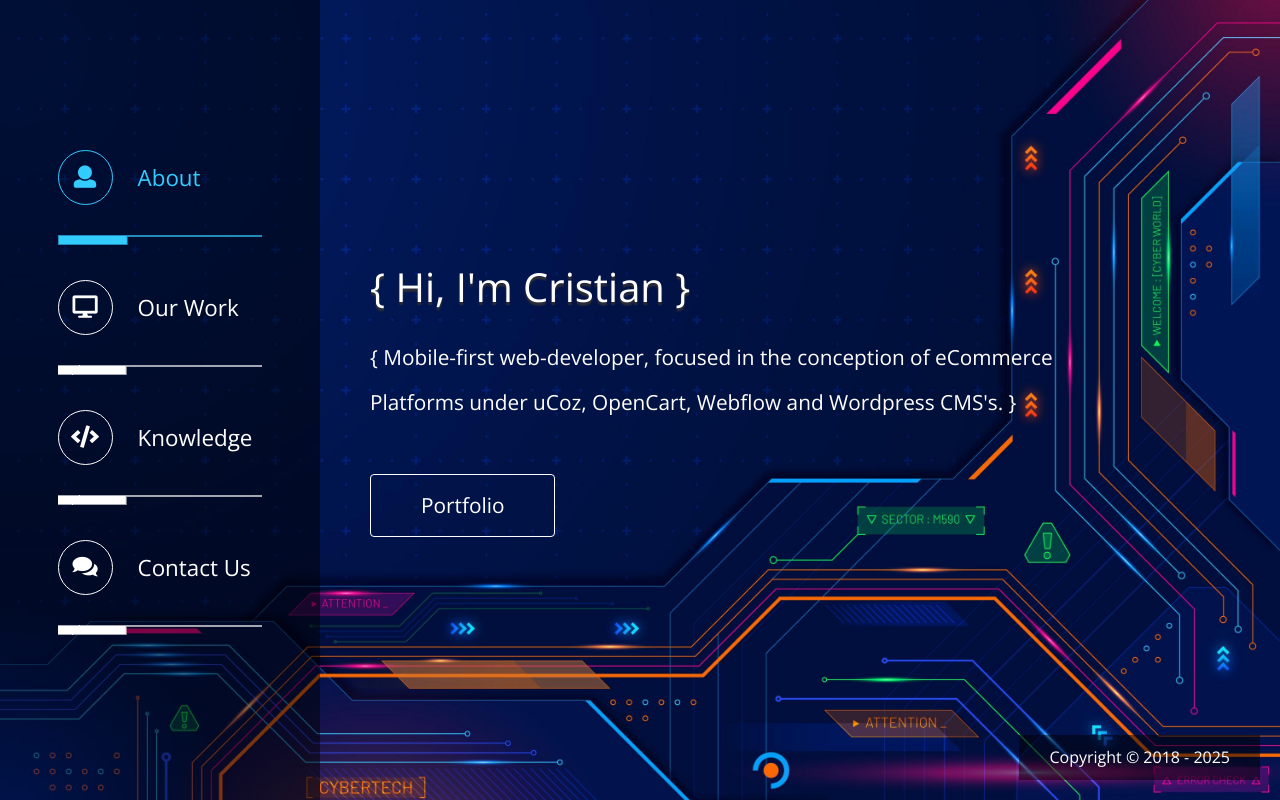
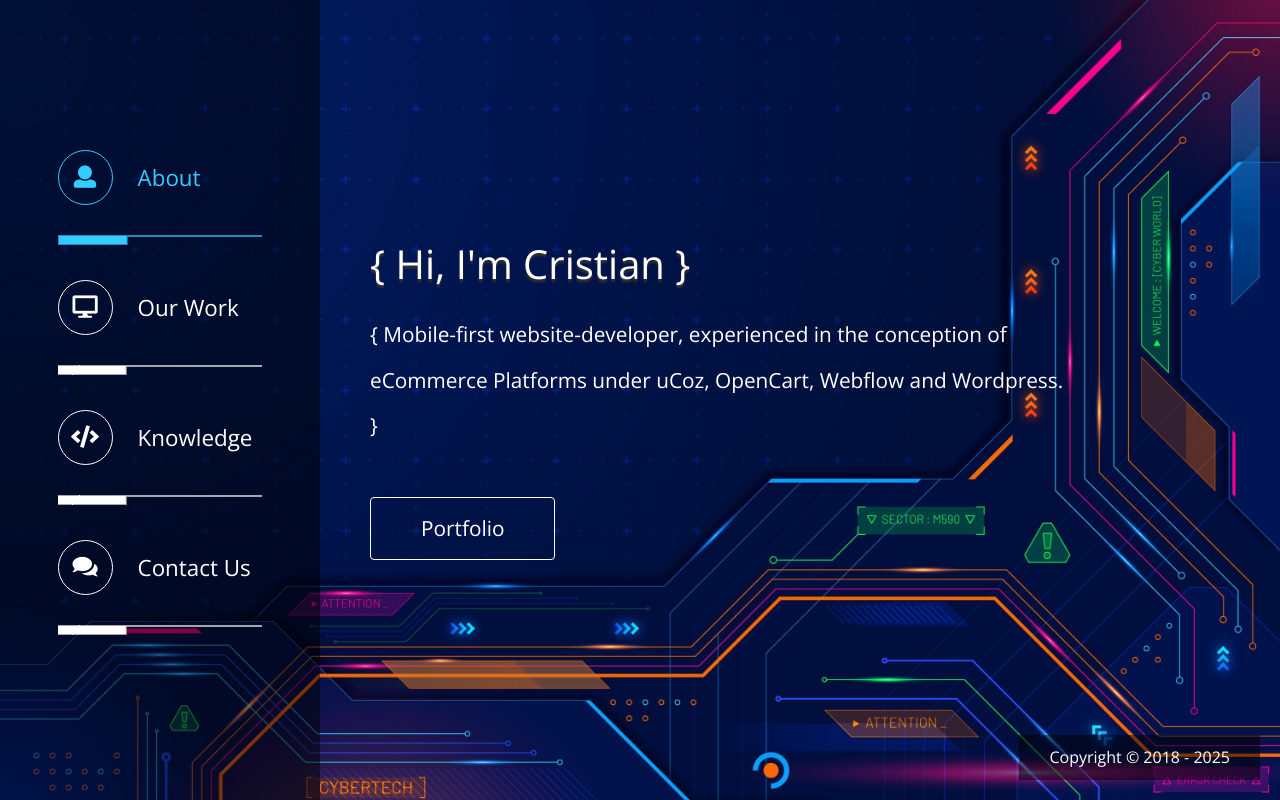
Before and after one commit to sircam-html/webx, a plain HTML site: page index.html in a window 1280 px wide. Drawn offline with nearby package versions, Linux system fonts and the light colour scheme.

Commit message:
About (text correction)

```diff
--- a/index.html
+++ b/index.html
@@ -92,7 +92,7 @@
                         <header class="mb-4">
                             <h1 class="tm-text-shadow">{ Hi, I'm Cristian }</h1>
                         </header>
-                        <p class="mb-5 tm-font-big">{ Mobile-first web-developer, focused in the conception of eCommerce Platforms under uCoz, OpenCart, Webflow and Wordpress CMS's. }</p>
+                        <p class="mb-5 tm-font-big">{ Mobile-first website-developer, experienced in the conception of eCommerce Platforms under uCoz, OpenCart, Webflow and Wordpress. }</p>
                         <a href="#" class="btn tm-btn tm-font-big" data-nav-link="#tmNavLink2">Portfolio</a>
                         <!-- data-nav-link holds the ID of nav item, which means this link should behave the same as that nav item -->
                     </div>
```
